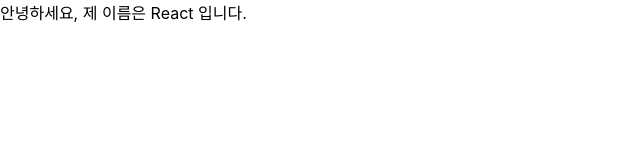
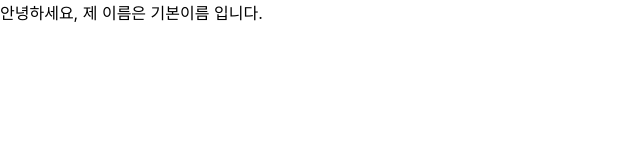
Before and after one commit to aubepluieh3/hello-react, a React (Create React App) app: page / in a window 1280 px wide. Shown: the top 160 px of the page, without its empty margins (0-640 px from the left). Built offline with nearby package versions, Linux system fonts and the light colour scheme.

Commit message:
defaultProps

```diff
--- a/src/App.js
+++ b/src/App.js
@@ -3,7 +3,7 @@
 class App extends Component{
   render(){
     return (
-      <MyComponent name = "React"/>
+      <MyComponent/>
     );
   }
 
--- a/src/MyComponent.js
+++ b/src/MyComponent.js
@@ -1,6 +1,9 @@
 import React, {Component} from "react";
 
 class MyComponent extends Component{
+    static defaultProps ={
+        name: '기본이름'
+    }
     render(){
         return(
             <div>
```
